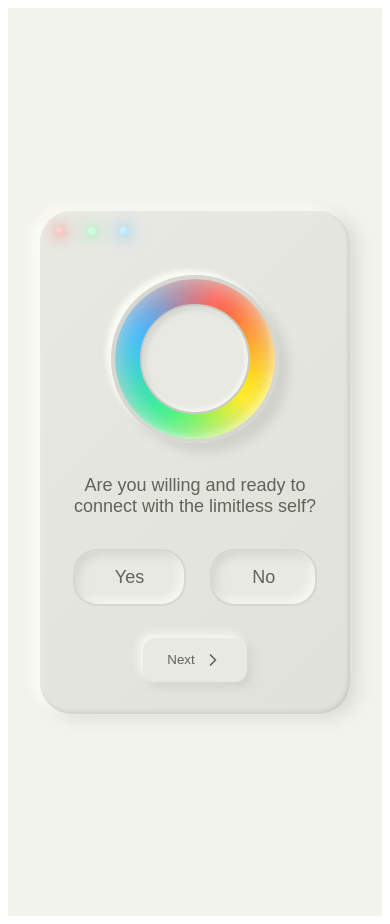
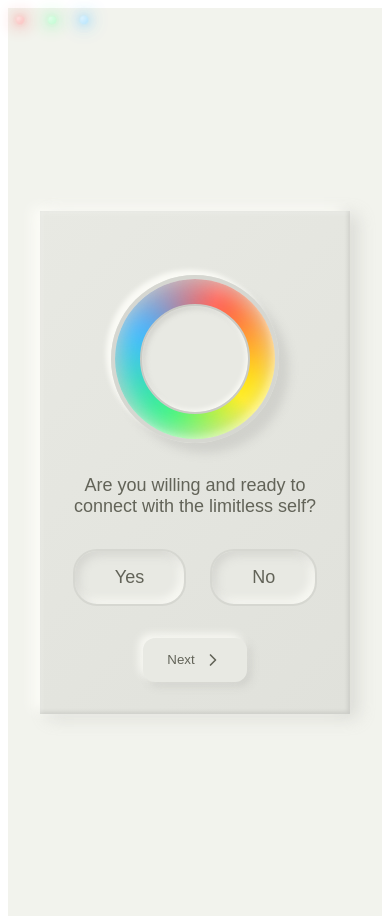
Before and after one commit to peatf/meditationconsole, a Next.js app: page / in a window 390 px wide. Built offline with nearby package versions, Linux system fonts and the light colour scheme.

Commit message:
Update MeditationGameConsole.module.css

```diff
--- a/src/components2/MeditationGameConsole.module.css
+++ b/src/components2/MeditationGameConsole.module.css
@@ -10,25 +10,28 @@
 }
 
 .console {
-  max-width: none;
   width: 100%;
+  max-width: 70rem; /* e.g. ~1120px */
+  margin: 0 auto;   /* centers the card horizontally */
   padding: 2rem;
   border-radius: 2rem;
   background-color: #E8E9E3;
-  box-shadow: -8px -4px 12px rgba(255, 255, 250, 0.8),
-    8px 4px 16px rgba(166, 167, 161, 0.3);
-  position: relative;
- background: linear-gradient(
-    135deg,
-    #E8E9E3,
-    #e0e1db
-  );
+  background: linear-gradient(135deg, #E8E9E3, #e0e1db);
   box-shadow:
     -8px -4px 12px rgba(255, 255, 250, 0.8),
     8px 4px 16px rgba(166, 167, 161, 0.3),
     inset 2px 2px 4px rgba(255, 255, 255, 0.2),
     inset -2px -2px 4px rgba(0, 0, 0, 0.1);
 }
+
+/* Override on smaller devices to remove max-width */
+@media (max-width: 768px) {
+  .console {
+    max-width: none;  /* So it can fill the viewport width */
+    border-radius: 0; /* Optional: remove radius for a full-bleed look */
+  }
+}
+
 
 /* LED styles */
 .ledContainer {
```
